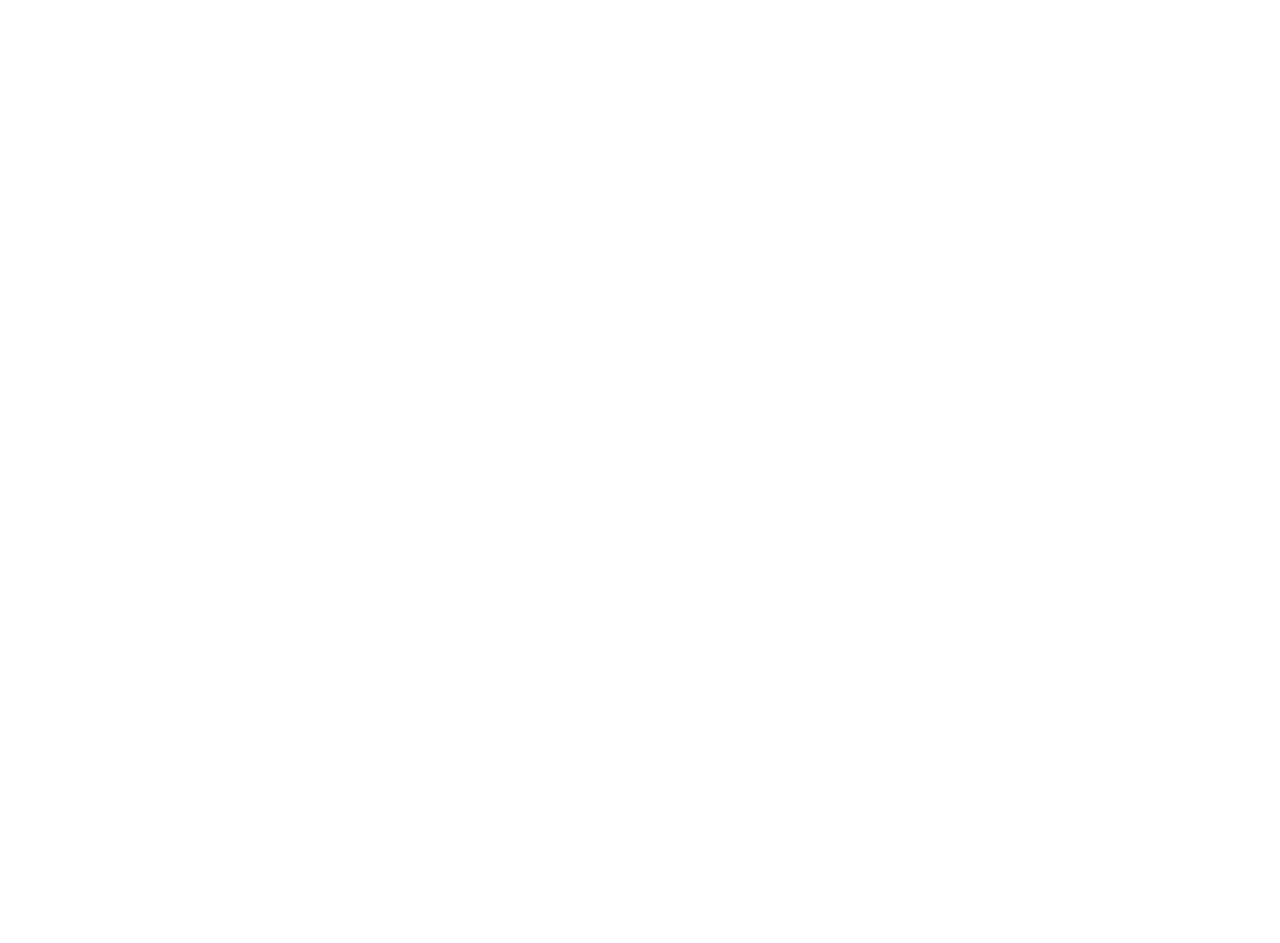
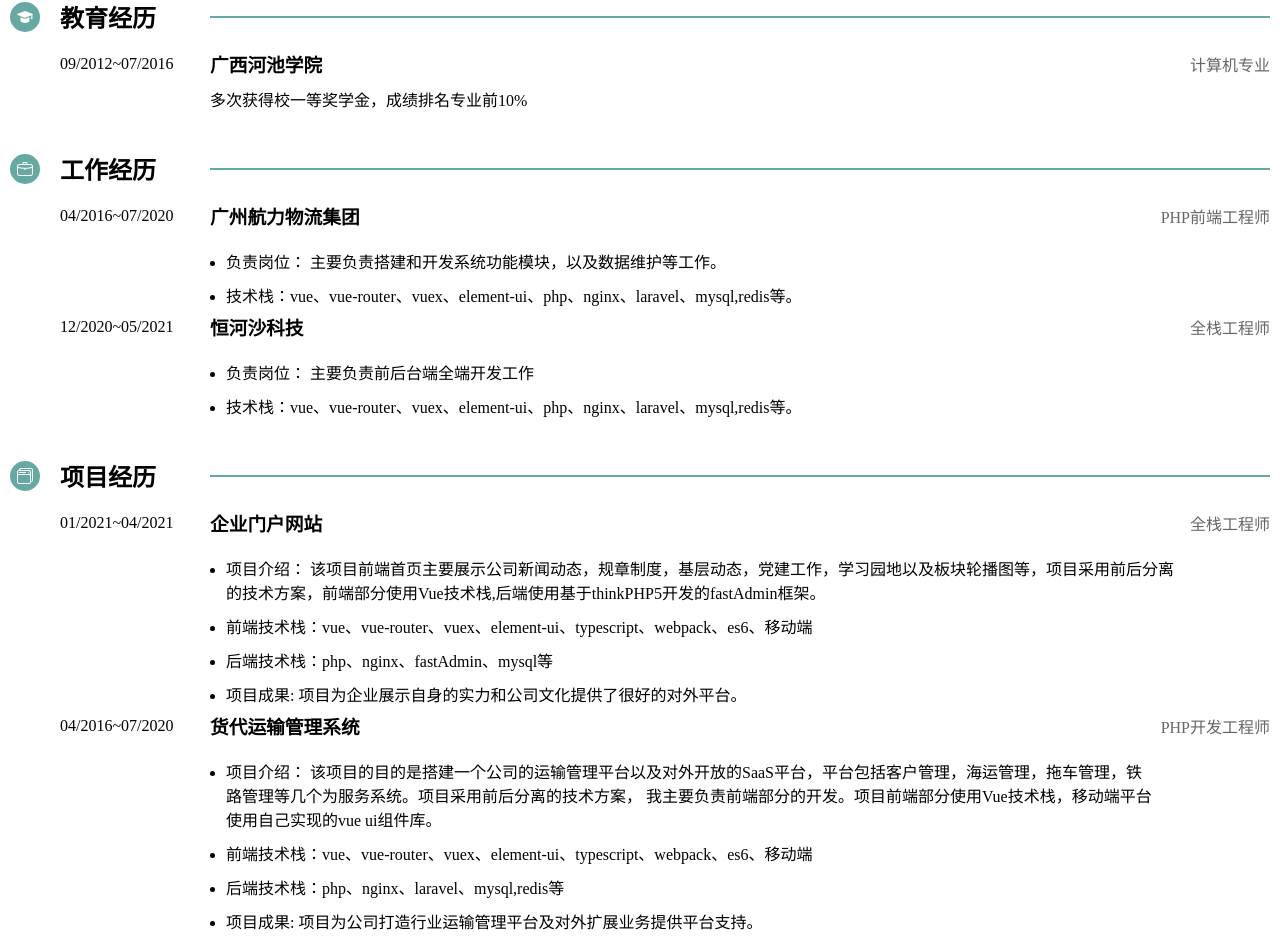
Before and after one commit to GH-LiuYu/vue-cangbaotu-admin, a Vue app: page /#/introduce in a window 1280 px wide. Before the commit this address led to /#/introduce/introduce. Shown: the part 1289-2232 px from the top of the page. Before the commit the page ends 800 px from the top, so only its background shows below. Built offline with nearby package versions, Linux system fonts and the light colour scheme.

Commit message:
'20210408'

```diff
--- a/src/router/index.js
+++ b/src/router/index.js
@@ -21,19 +21,30 @@
     ]
   },
   {
-    path: '/introduce',
+    // path: '/introduce',
+    // // component: Layout,
+    // // redirect: '/introduce/introduce',//重定向到index
+    // children: [
+    //   {
+        path: '/introduce',
+        component: () => import('@/views/introduce/Introduce'),//这种方式不需要在上面import引入
+    //   }
+    // ]
+  },
+  { path: '/helloWorld',
+    component: HelloWorld
+  },//这种方式需要在上面import引入
+  {
+    path: '/documents',
     component: Layout,
-    redirect: '/introduce/introduce',//重定向到index
+    redirect: '/documents/index',//重定向到index
     children: [
       {
-        path: 'Introduce',
-        component: () => import('@/views/introduce/Introduce'),//这种方式不需要在上面import引入
+        path: 'index',
+        component: () => import('@/views/documents/Index'),//这种方式不需要在上面import引入
       }
     ]
   },
-  { path: '/helloWorld',
-    component: HelloWorld
-  }//这种方式需要在上面import引入
 ]
 
 const router = new Router({
--- /dev/null
+++ b/src/views/documents/Index.vue
@@ -0,0 +1,26 @@
+
+<template>
+
+<div class="nav-content">
+  <div>
+    <i class="el-icon-circle-plus ico-add"></i>
+  </div>
+
+</div>
+</template>
+<script>
+
+</script>
+
+<style lang="scss" scoped>
+  .nav-content{
+        background-color: #66a9a3;
+        height: 50px;
+        margin: 0px -20px 0px -20px;
+      .ico-add{
+         font-size: 34px;
+         color: #28944e;
+      }
+  }
+
+</style>
--- a/src/views/introduce/Introduce.vue
+++ b/src/views/introduce/Introduce.vue
@@ -56,8 +56,8 @@
     <hr>
     <div class="detail">
       <div class="timeline-panel">
-        <div class="date">09/2013~07/2017</div>
-        <h3>上海工程技术大学</h3>
+        <div class="date">09/2012~07/2016</div>
+        <h3>广西河池学院</h3>
         <p class="intro">计算机专业</p>
         <div class="description">多次获得校一等奖学金，成绩排名专业前10%</div>
       </div>
@@ -69,26 +69,24 @@
     <hr>
     <div class="detail">
       <div class="timeline-panel">
-        <div class="date">09/2013~07/2017</div>
-        <h3>饥人谷</h3>
-        <p class="intro">前端工程师</p>
+        <div class="date">04/2016~07/2020</div>
+        <h3>广州航力物流集团</h3>
+        <p class="intro">PHP前端工程师</p>
         <div class="description">
           <ul>
-            <li>项目介绍： 该项目的目的是搭建线上学习平台，把线下课堂的完整学习流程搬到线上，平台包括课程展示、购买、直播、录播、作业、权限管理、停课复课、试听等几十个大功能。该项目采用前后分离的技术方案， 我主要负责前端部分的开发。项目前端部分使用Vue技术栈，移动端平台使用自己实现的vue ui组件库。</li>
-            <li>技术栈：vue、vue-router、vuex、element-ui、typescript、webpack、es6、移动端</li>
-            <li>项目成果: 项目支撑饥人谷日常教学活动、运营活动的正常开展，支持数千学生的日常线上学习，几十万用户的日常访问。</li>
+            <li>负责岗位： 主要负责搭建和开发系统功能模块，以及数据维护等工作。</li>
+            <li>技术栈：vue、vue-router、vuex、element-ui、php、nginx、laravel、mysql,redis等。</li>
           </ul>
         </div>
       </div>
       <div class="timeline-panel">
-        <div class="date">09/2013~07/2017</div>
-        <h3>饥人谷</h3>
-        <p class="intro">前端工程师</p>
+        <div class="date">12/2020~05/2021</div>
+        <h3>恒河沙科技</h3>
+        <p class="intro">全栈工程师</p>
         <div class="description">
           <ul>
-            <li>项目介绍： 该项目的目的是搭建线上学习平台，把线下课堂的完整学习流程搬到线上，平台包括课程展示、购买、直播、录播、作业、权限管理、停课复课、试听等几十个大功能。该项目采用前后分离的技术方案， 我主要负责前端部分的开发。项目前端部分使用Vue技术栈，移动端平台使用自己实现的vue ui组件库。</li>
-            <li>技术栈：vue、vue-router、vuex、element-ui、typescript、webpack、es6、移动端</li>
-            <li>项目成果: 项目支撑饥人谷日常教学活动、运营活动的正常开展，支持数千学生的日常线上学习，几十万用户的日常访问。</li>
+            <li>负责岗位： 主要负责前后台端全端开发工作</li>
+            <li>技术栈：vue、vue-router、vuex、element-ui、php、nginx、laravel、mysql,redis等。</li>
           </ul>
         </div>
       </div>
@@ -100,26 +98,28 @@
     <hr>
     <div class="detail">
       <div class="timeline-panel">
-        <div class="date">09/2013~07/2017</div>
-        <h3>饥人谷</h3>
-        <p class="intro">前端工程师</p>
+        <div class="date">01/2021~04/2021</div>
+        <h3>企业门户网站</h3>
+        <p class="intro">全栈工程师</p>
         <div class="description">
           <ul>
-            <li>项目介绍： 该项目的目的是搭建线上学习平台，把线下课堂的完整学习流程搬到线上，平台包括课程展示、购买、直播、录播、作业、权限管理、停课复课、试听等几十个大功能。该项目采用前后分离的技术方案， 我主要负责前端部分的开发。项目前端部分使用Vue技术栈，移动端平台使用自己实现的vue ui组件库。</li>
-            <li>技术栈：vue、vue-router、vuex、element-ui、typescript、webpack、es6、移动端</li>
-            <li>项目成果: 项目支撑饥人谷日常教学活动、运营活动的正常开展，支持数千学生的日常线上学习，几十万用户的日常访问。</li>
+            <li>项目介绍： 该项目前端首页主要展示公司新闻动态，规章制度，基层动态，党建工作，学习园地以及板块轮播图等，项目采用前后分离的技术方案，前端部分使用Vue技术栈,后端使用基于thinkPHP5开发的fastAdmin框架。</li>
+            <li>前端技术栈：vue、vue-router、vuex、element-ui、typescript、webpack、es6、移动端</li>
+            <li>后端技术栈：php、nginx、fastAdmin、mysql等</li>
+            <li>项目成果: 项目为企业展示自身的实力和公司文化提供了很好的对外平台。</li>
           </ul>
         </div>
       </div>
       <div class="timeline-panel">
-        <div class="date">09/2013~07/2017</div>
-        <h3>饥人谷</h3>
-        <p class="intro">前端工程师</p>
+        <div class="date">04/2016~07/2020</div>
+        <h3>货代运输管理系统</h3>
+        <p class="intro">PHP开发工程师</p>
         <div class="description">
           <ul>
-            <li>项目介绍： 该项目的目的是搭建线上学习平台，把线下课堂的完整学习流程搬到线上，平台包括课程展示、购买、直播、录播、作业、权限管理、停课复课、试听等几十个大功能。该项目采用前后分离的技术方案， 我主要负责前端部分的开发。项目前端部分使用Vue技术栈，移动端平台使用自己实现的vue ui组件库。</li>
-            <li>技术栈：vue、vue-router、vuex、element-ui、typescript、webpack、es6、移动端</li>
-            <li>项目成果: 项目支撑饥人谷日常教学活动、运营活动的正常开展，支持数千学生的日常线上学习，几十万用户的日常访问。</li>
+            <li>项目介绍： 该项目的目的是搭建一个公司的运输管理平台以及对外开放的SaaS平台，平台包括客户管理，海运管理，拖车管理，铁路管理等几个为服务系统。项目采用前后分离的技术方案， 我主要负责前端部分的开发。项目前端部分使用Vue技术栈，移动端平台使用自己实现的vue ui组件库。</li>
+            <li>前端技术栈：vue、vue-router、vuex、element-ui、typescript、webpack、es6、移动端</li>
+            <li>后端技术栈：php、nginx、laravel、mysql,redis等</li>
+            <li>项目成果: 项目为公司打造行业运输管理平台及对外扩展业务提供平台支持。</li>
           </ul>
         </div>
       </div>
--- a/src/views/layout/Aside.vue
+++ b/src/views/layout/Aside.vue
@@ -16,6 +16,14 @@
       <el-menu-item index="/introduce" class="cbt-menu-item">
         <i class="el-icon-s-home"></i>
         <span>我的主页</span>
+      </el-menu-item>
+      <el-menu-item index="/excellent" class="cbt-menu-item">
+        <i class="el-icon-menu"></i>
+        <span>优质资源</span>
+      </el-menu-item>
+      <el-menu-item index="/documents" class="cbt-menu-item">
+        <i class="el-icon-reading"></i>
+        <span>文档资源</span>
       </el-menu-item>
       <el-submenu index="2">
         <!-- 插槽 插入一级导航标题 -->
```
